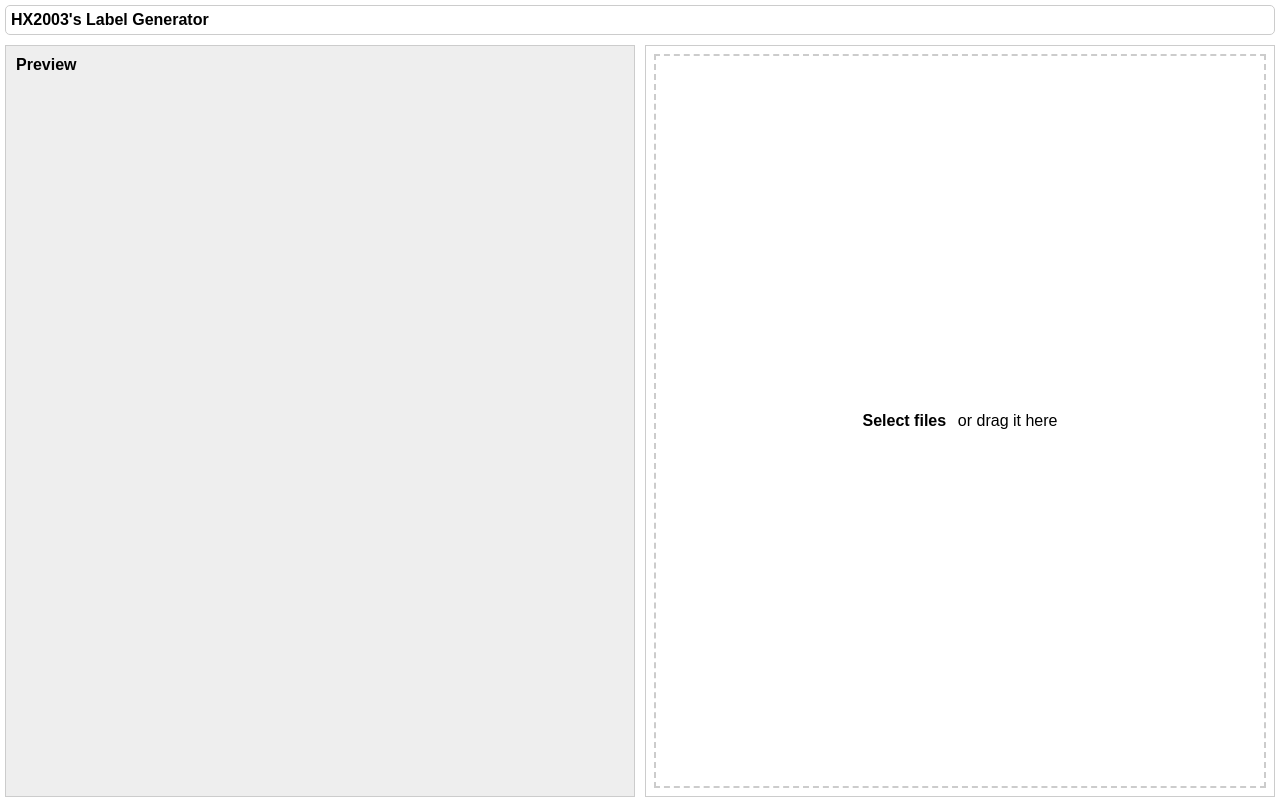
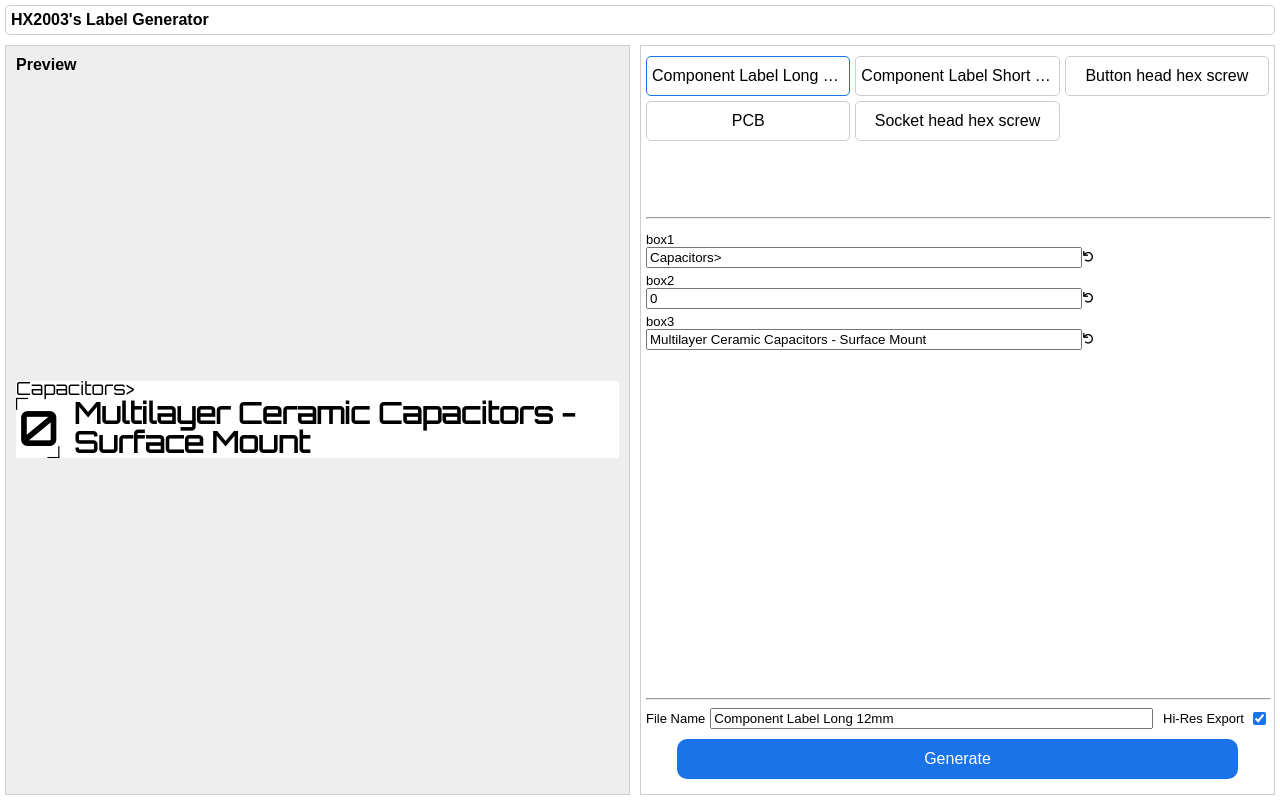
Before and after one commit to HX2003/Label-Generator, a plain HTML site: page index.html in a window 1280 px wide. Drawn offline with Linux system fonts and the light colour scheme.

Commit message:
Make built in label available for use and added high resolution export

```diff
--- a/index.html
+++ b/index.html
@@ -4,31 +4,182 @@
     <script type="text/javascript" src="html-to-image.min.js"></script>
     <script>
       document.addEventListener('DOMContentLoaded', function(event) {
+        const builtInLabelPath = 'labels/';
+        const builtInLabelNames = ['Component Label Long 12mm', 'Component Label Short 12mm', 'Button head hex screw', 'PCB', 'Socket head hex screw']
+
         window.addEventListener('resize', scale_contents);
-        let preview_content = document.getElementById('preview-content');
-        let preview_content_doc = preview_content.contentDocument;
-        let preview_content_body = preview_content_doc.body;
-        let config = document.getElementById('config');
-        let file_picker = document.getElementById('file-picker');
-        let input = file_picker.querySelector('input[type="file"]');
-        let label_picker = document.getElementById('label-picker');
-        let label_editor = document.getElementById('label-editor');
-        let label_generate_wrapper = document.getElementById('label-generate-wrapper');
+        const preview_content = document.getElementById('preview-content');
+        const preview_content_doc = preview_content.contentDocument;
+        const preview_content_body = preview_content_doc.body;
+        const config = document.getElementById('config');
+        const file_picker = document.getElementById('file-picker');
+        const input = file_picker.querySelector('input[type="file"]');
+        const label_picker = document.getElementById('label-picker');
+        const label_editor = document.getElementById('label-editor');
+        const label_generate_config_filename = document.getElementById('label-generate-config-filename');
+        const label_generate_config_hires = document.getElementById('label-generate-config-hires');
+        const label_generate_button = document.getElementById('label-generate-button');
         let cur_filename = '';
         let files = false;
 
+        function createPickerButton(name) {
+          let div = document.createElement('div');
+          let span = document.createElement('span');
+          let file_name = document.createTextNode(name);
+          div.appendChild(span);
+          span.appendChild(file_name);
+          div.classList.add('picker-item-label');
+          div.setAttribute('name', name); // We set this attribute to the name
+          div.setAttribute('built-in', ''); // We create this attribute with empty value
+          div.addEventListener('click', picker_item_label_click);
+          label_picker.appendChild(div);
+
+          return div;
+        }
+
+        function addBuiltInLabelsToPicker() {
+          let first_item = true;
+          for(const name of builtInLabelNames) {
+            const pickerButton = createPickerButton(name);
+            if(first_item) {
+              first_item = false;
+              // Select the first item
+              pickerButton.click()
+            }
+          }
+        }
+
+        addBuiltInLabelsToPicker();
+
+        function generatePreviewAndEditor(name, html) {
+          /* Clear previous data */
+          while (preview_content_body.firstChild) {
+            preview_content_body.removeChild(preview_content_body.firstChild);
+          }
+          while (label_editor.firstChild) {
+            label_editor.removeChild(label_editor.firstChild);
+          }
+          /* Insert new data */
+          label_generate_config_filename.value = name;
+          let css = document.createElement('style')
+          css.type = 'text/css';
+          css.appendChild(document.createTextNode('.editing {outline: 2px solid yellow;}'));
+          preview_content_body.appendChild(css);
+          preview_content_body.insertAdjacentHTML('beforeend', html);
+          preview_content_body.style.margin = '0px';
+          preview_content_body.style.transformOrigin = 'top left';
+          preview_content_body.style.overflow = 'hidden';
+          scale_contents();
+          const editables = preview_content_doc.querySelectorAll('[editable-text-field]');
+          for(const editable of editables) {
+            let div = document.createElement('div');
+            div.classList.add('label-editor-item');
+            let id_info = document.createElement('div');
+            let id_info_text = document.createTextNode('Error: No ID');
+            let input = document.createElement('input');
+            let reset_button = document.createElement('span');
+            let reset_button_text = document.createTextNode('\u21BA');
+            input.addEventListener('input', sync_text);
+            input.addEventListener('focusin', input_focus_in);
+            input.addEventListener('focusout', input_focus_out);
+            reset_button.addEventListener('click', reset_text);
+            if (editable.textContent) {
+              input.defaultValue = editable.textContent;
+            }
+            if (editable.id) {
+              id_info_text.textContent = editable.id;
+              input.id = `input-${editable.id}`;
+              editable.addEventListener('click', editables_click);
+            } else {
+              input.disabled = true;
+            }
+            id_info.appendChild(id_info_text);
+            div.appendChild(id_info);
+            div.appendChild(input);
+            reset_button.appendChild(reset_button_text);
+            div.appendChild(reset_button);
+            label_editor.appendChild(div);
+          }
+        }
+
+        // Given the name/file name of label, loads a built-in (located on the server) label
+        async function loadBuiltInLabel(name) {
+          const response = await fetch(builtInLabelPath + name + '.html');
+            if (response.ok) {
+              const htmlContent = await response.text();
+              generatePreviewAndEditor(name, htmlContent);
+            }
+        }
+
         function scale_contents() {
           preview_content_body.style.transform = 'scale(1, 1)';
-          let boundingRect1;
-          let boundingRect2;
           if (preview_content_body.firstElementChild) {
-            boundingRect1 = preview_content_doc.getElementById('main').getBoundingClientRect();
-            boundingRect2 = preview_content.getBoundingClientRect();
-            let scaleAmt = boundingRect2.width / boundingRect1.width;
+            const boundingRect1 = preview_content_doc.getElementById('main').getBoundingClientRect();
+            const boundingRect2 = preview_content.getBoundingClientRect();
+            const scaleAmt = boundingRect2.width / boundingRect1.width;
             preview_content_body.style.transform = `scale(${scaleAmt}, ${scaleAmt})`;
             preview_content.style.height = boundingRect1.height * scaleAmt;
           }
         }
+
+        label_generate_button.addEventListener('click', function(e) {
+          const prev_transform = preview_content_body.style.transform;
+          preview_content_body.style.transform = 'scale(1, 1)';
+          const dimensions = preview_content_doc.getElementById('main').getBoundingClientRect();
+          const hires = label_generate_config_hires.checked ? 4: 1;
+          htmlToImage.toJpeg(preview_content_body, {
+            width: dimensions.width,
+            height: dimensions.height,
+			      canvasWidth: dimensions.width*hires,
+			      canvasHeight: dimensions.height*hires,
+            pixelRatio: 1
+          }).then(function(dataUrl) {
+            preview_content_body.style.transform = prev_transform;
+            var link = document.createElement('a');
+            link.download = label_generate_config_filename.value + '.jpg';
+            //link.download = `${cur_filename.substring(0, cur_filename.lastIndexOf('.')) || cur_filename}.jpg`;
+            link.href = dataUrl;
+            link.click();
+            link.remove();
+          });
+        });
+
+        function picker_item_label_click(e) {
+          const picker_item_label_selected = document.querySelector('.picker-item-label-selected');
+          if(picker_item_label_selected) {
+            picker_item_label_selected.classList.remove('picker-item-label-selected');
+          }
+          e.target.classList.add('picker-item-label-selected');
+          loadBuiltInLabel(e.target.getAttribute('name'))
+          //loadUserLabel(e.target.getAttribute('file-id'));
+        }
+
+        function sync_text(e) {
+          const id = e.target.id.substring(6, e.target.id.length)
+          preview_content_doc.getElementById(id).textContent = e.target.value;
+        }
+
+        function reset_text(e) {
+          const input = e.target.previousSibling;
+          input.value = input.defaultValue;
+          const id = input.id.substring(6, input.id.length)
+          preview_content_doc.getElementById(id).textContent = input.defaultValue;
+        }
+
+        function input_focus_in(e) {
+          const id = e.target.previousSibling.textContent;
+          preview_content_doc.getElementById(id).classList.add('editing');
+        }
+
+        function input_focus_out(e) {
+          preview_content_doc.getElementsByClassName('editing')[0].classList.remove('editing');
+        }
+
+        function editables_click(e) {
+          document.getElementById(`input-${e.target.id}`).focus();
+        }
+
+        /* NOT CURRENTLY USED, USER ADDED FILE FUNCTION NOT YET IMPLEMENTED */
         droppedFiles = ['drag', 'dragstart', 'dragend', 'dragover', 'dragenter', 'dragleave', 'drop'].forEach(function(event) {
           file_picker.addEventListener(event, function(e) {
             e.preventDefault();
@@ -53,24 +204,6 @@
           files = e.target.files;
           listFiles();
         });
-        label_generate_wrapper.addEventListener('click', function(e) {
-          var prev_transform = preview_content_body.style.transform;
-          preview_content_body.style.transform = 'scale(1, 1)';
-          var dimensions = preview_content_doc.getElementById('main').getBoundingClientRect();
-          console.log(dimensions.height);
-          htmlToImage.toJpeg(preview_content_body, {
-            width: dimensions.width,
-            height: dimensions.height,
-            pixelRatio: 1
-          }).then(function(dataUrl) {
-            preview_content_body.style.transform = prev_transform;
-            var link = document.createElement('a');
-            link.download = `${cur_filename.substring(0, cur_filename.lastIndexOf('.')) || cur_filename}.jpeg`;
-            link.href = dataUrl;
-            link.click();
-            link.remove();
-          });
-        });
 
         function listFiles() {
           if (files) {
@@ -82,113 +215,44 @@
               var file_name = document.createTextNode(files[i].name);
               div.appendChild(span);
               span.appendChild(file_name);
-              div.classList.add('file-label');
+              div.classList.add('picker-item-label');
               div.setAttribute('file-id', i);
-              div.addEventListener('click', file_label_click);
+              div.addEventListener('click', picker_item_label_click);
               label_picker.appendChild(div);
             };
             preview_content_body.style.width = 'fit-content';
             preview_content_body.style.height = 'fit-content';
-            preview_content_body.style.margin = '0';
             preview_content_doc.documentElement.style.display = 'flex';
             preview_content_doc.documentElement.style.justifyContent = 'center';
             preview_content_doc.documentElement.style.alignItems = 'center';
             preview_content_doc.documentElement.style.overflow = 'hidden';
             preview_content_doc.documentElement.style.height = '100%';
-            label_picker.firstElementChild.classList.add('file-label-selected');
-            readFile(0);
+            label_picker.firstElementChild.classList.add('picker-item-label-selected');
+            loadUserLabel(0);
           }
         }
 
-        function readFile(id) {
+        function loadUserLabel(id) {
           if (files) {
+            if (files[id]) {
               let reader = new FileReader();
               reader.addEventListener('load', () => {
-              /* Clear previous data */
-              while (preview_content_body.firstChild) {
-                preview_content_body.removeChild(preview_content_body.firstChild);
-              }
-              while (label_editor.firstChild) {
-                label_editor.removeChild(label_editor.firstChild);
-              }
-              /* Insert new data */
-              var css = document.createElement('style')
-              css.type = 'text/css';
-              css.appendChild(document.createTextNode('.editing {outline: 2px solid yellow;}'));
-              preview_content_body.appendChild(css);
-              preview_content_body.insertAdjacentHTML('beforeend', reader.result);
-              scale_contents();
-              var editables = preview_content_doc.querySelectorAll('[editable-text-field]');
-              for (var i = 0; i < editables.length; i++) {
-                var div = document.createElement('div');
-                div.classList.add('label-editor-item');
-                var id_info = document.createElement('div');
-                var id_info_text = document.createTextNode('Error: No ID');
-                var input = document.createElement('input');
-                var reset_button = document.createElement('span');
-                var reset_button_text = document.createTextNode('\u21BA');
-                input.addEventListener('input', sync_text);
-                input.addEventListener('focusin', input_focus_in);
-                input.addEventListener('focusout', input_focus_out);
-                reset_button.addEventListener('click', reset_text);
-                if (editables[i].textContent) {
-                  input.defaultValue = editables[i].textContent;
-                }
-                if (editables[i].id) {
-                  id_info_text.textContent = editables[i].id;
-                  input.id = `input-${editables[i].id}`;
-                  editables[i].addEventListener('click', editables_click);
-                } else {
-                  input.disabled = true;
-                }
-                id_info.appendChild(id_info_text);
-                div.appendChild(id_info);
-                div.appendChild(input);
-                reset_button.appendChild(reset_button_text);
-                div.appendChild(reset_button);
-                label_editor.appendChild(div);
-              }
+                generatePreviewAndEditor(files[id].name, reader.result);
               }, false);
-            if (files[id]) {
               reader.readAsText(files[id]);
               cur_filename = files[id].name;
             }
           }
         }
 
-        function file_label_click(e) {
-          document.getElementsByClassName('file-label-selected')[0].classList.remove('file-label-selected');
-          e.target.classList.add('file-label-selected');
-          readFile(e.target.getAttribute('file-id'));
-        }
-
-        function sync_text(e) {
-          var id = e.target.id.substring(6, e.target.id.length)
-          preview_content_doc.getElementById(id).textContent = e.target.value;
-        }
-
-        function reset_text(e) {
-          var input = e.target.previousSibling;
-          input.value = input.defaultValue;
-          var id = input.id.substring(6, input.id.length)
-          preview_content_doc.getElementById(id).textContent = input.defaultValue;
-        }
-
-        function input_focus_in(e) {
-          var id = e.target.previousSibling.textContent;
-          preview_content_doc.getElementById(id).classList.add('editing');
-        }
-
-        function input_focus_out(e) {
-          preview_content_doc.getElementsByClassName('editing')[0].classList.remove('editing');
-        }
-
-        function editables_click(e) {
-          document.getElementById(`input-${e.target.id}`).focus();
-        }
       });
     </script>
     <style>
+      :root {
+        --primary-color: #1a73e8;
+        --primary-color-hovered: #1567d3;
+      }
+
       ::-webkit-scrollbar {
         width: 19px;
       }
@@ -208,11 +272,15 @@
         background-color: #97989c;
       }
 
+      input[type="checkbox"] {
+        accent-color: var(--primary-color);
+      }
+
       body {
         display: flex;
         flex-direction: column;
         height: 100%;
-        margin: 0;
+        margin: 0px;
         font: 16px arial, sans-serif;
       }
 
@@ -238,24 +306,23 @@
       }
 
       #main-cont>div {
-        display: flex;
-        flex-direction: row;
         border: 1px solid #ccc;
         width: 100%;
-        height: 100%;
         justify-content: center;
         align-items: center;
         position: relative;
       }
 
-      #main-cont>div>.title {
+      #preview {
+        display: flex;
+        flex-direction: row;
+        background-color: #eee;
+      }
+
+      #preview-info {
         position: absolute;
         left: 10px;
         top: 10px;
-      }
-
-      #preview {
-        background-color: #eee;
       }
 
       #preview-content {
@@ -265,7 +332,7 @@
       }
 
       #file-picker {
-        display: flex;
+        display: none;
         flex-direction: row;
         align-items: center;
         justify-content: center;
@@ -307,19 +374,17 @@
       #file-picker-input+label:hover,
       #file-picker-input:focus+label,
       #file-picker-input.has-focus+label {
-        color: #1a73e8;
+        color: var(--primary-color-hovered);
       }
 
-      #config {
-        display: none;
+      #settings {
+        display: flex;
+        flex-direction: column;
+        padding: 5px;
         width: 100%;
-        height: 100%;
-        flex-direction: column;
-        align-items: center;
-        margin: 5px;
       }
 
-      #config>div {
+      #settings>div {
         width: 100%;
       }
 
@@ -337,7 +402,7 @@
         height: 100%;
       }
 
-      .file-label {
+      .picker-item-label {
         border: 1px solid #ccc;
         border-radius: 5px;
         display: flex;
@@ -348,7 +413,7 @@
         cursor: pointer;
       }
 
-      .file-label span {
+      .picker-item-label span {
         text-overflow: ellipsis;
         padding: 5px;
         display: flex;
@@ -365,8 +430,8 @@
         width: 100%;
       }
 
-      .file-label-selected {
-        border-color: #1a73e8;
+      .picker-item-label-selected {
+        border-color: var(--primary-color);
       }
 
       #label-editor {
@@ -394,12 +459,39 @@
 
       #label-generate-wrapper {
         display: flex;
+        flex-direction: column;
+        align-items: center;
+      }
+
+      #label-generate-config {
+        width: 100%;
+        display: flex;
+        column-gap: 10px;
+        font-size: 13px;
+      }
+
+      #label-generate-config label {
+        display: flex;
+        align-items: center;
+        column-gap: 5px;
+      }
+
+      #label-generate-config label:first-of-type {
+        flex-grow: 1;
+      }
+
+      #label-generate-config label:first-of-type input {
+        flex-grow: 1;
+      }
+
+      #label-generate-button {
+        display: flex;
         flex-direction: row;
         align-items: center;
         justify-content: center;
-        width: 80%;
+        width: 90%;
         height: 40px;
-        background-color: #1a73e8;
+        background-color: var(--primary-color);
         margin: 10px;
         border-radius: 10px;
         color: #fff;
@@ -407,8 +499,8 @@
         user-select: none;
       }
 
-      #label-generate-wrapper:hover {
-        background-color: #1567d3
+      #label-generate-button:hover {
+        background-color: var(--primary-color-hovered);
       }
     </style>
   </head>
@@ -418,8 +510,9 @@
     </div>
     <div id="main-cont">
       <div id="preview">
-        <div class="title">
+        <div id="preview-info">
           <b>Preview</b>
+          <div id="preview-info-resolution"></div>
         </div>
         <iframe id="preview-content"></iframe>
       </div>
@@ -429,18 +522,25 @@
           <label for="file-picker-input">
             <b>Select files</b>
           </label>
-          <span>⠀or drag it here</span>
+          <span>&nbsp; or drag it here</span>
         </div>
-        <div id="config">
         <div id="label-picker-wrapper">
           <div id="label-picker"></div>
         </div>
         <hr>
         <div id="label-editor"></div>
+        <hr>
         <div id="label-generate-wrapper">
-            <div id="label-generate"> Generate <div id="label-generate"></div>
+          <div id="label-generate-config">
+            <label>File Name
+            <input type="text" id="label-generate-config-filename" placeholder="Enter file name">
+            </label>
+            <label>
+              Hi-Res Export
+              <input type="checkbox" id="label-generate-config-hires" checked=true>
+            </label>
           </div>
-          </div>
+          <div id="label-generate-button">Generate</div>
         </div>
   </body>
 </html>
```
Also changed, not shown: 2 other files. Lines whose indentation alone changed are shown as unchanged.
